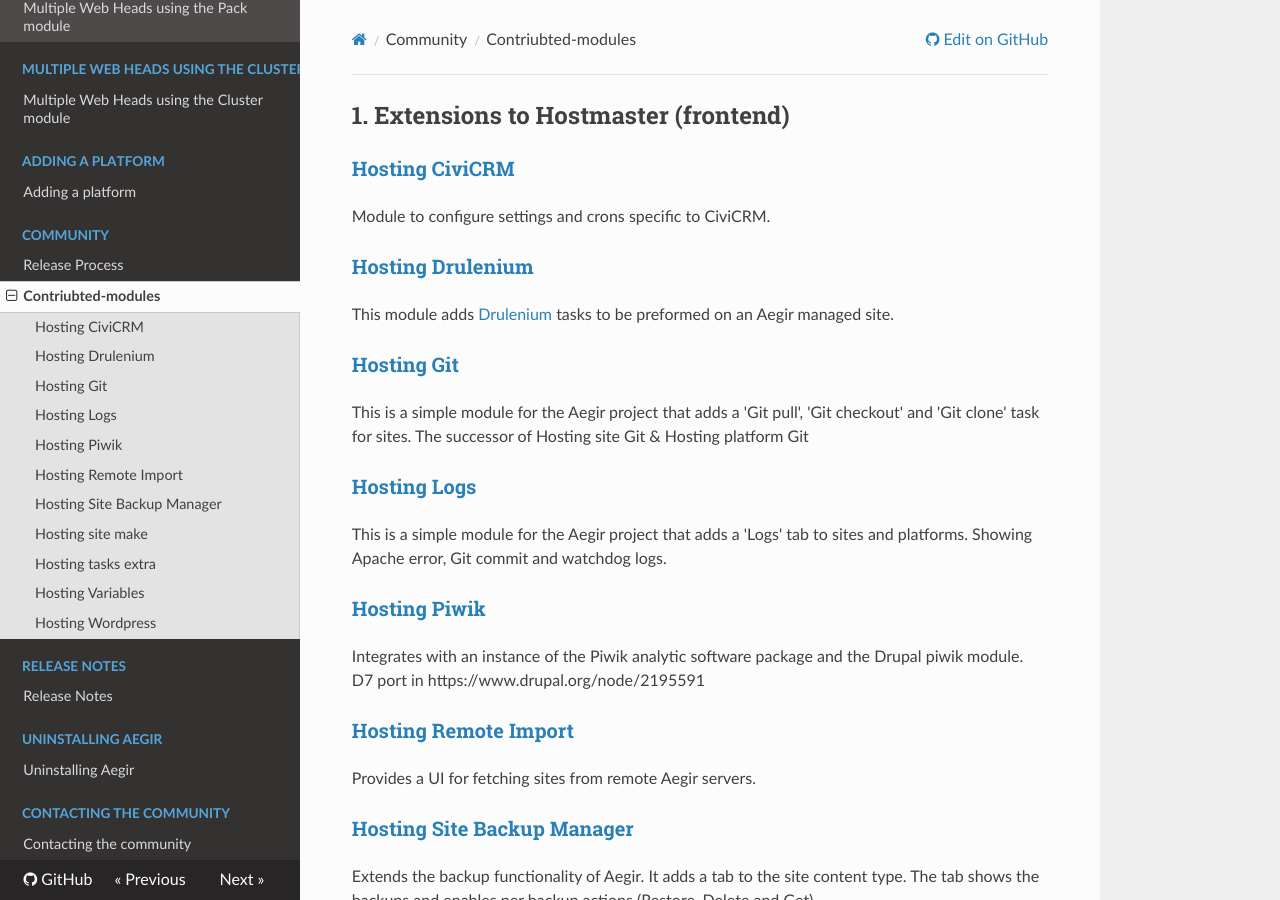
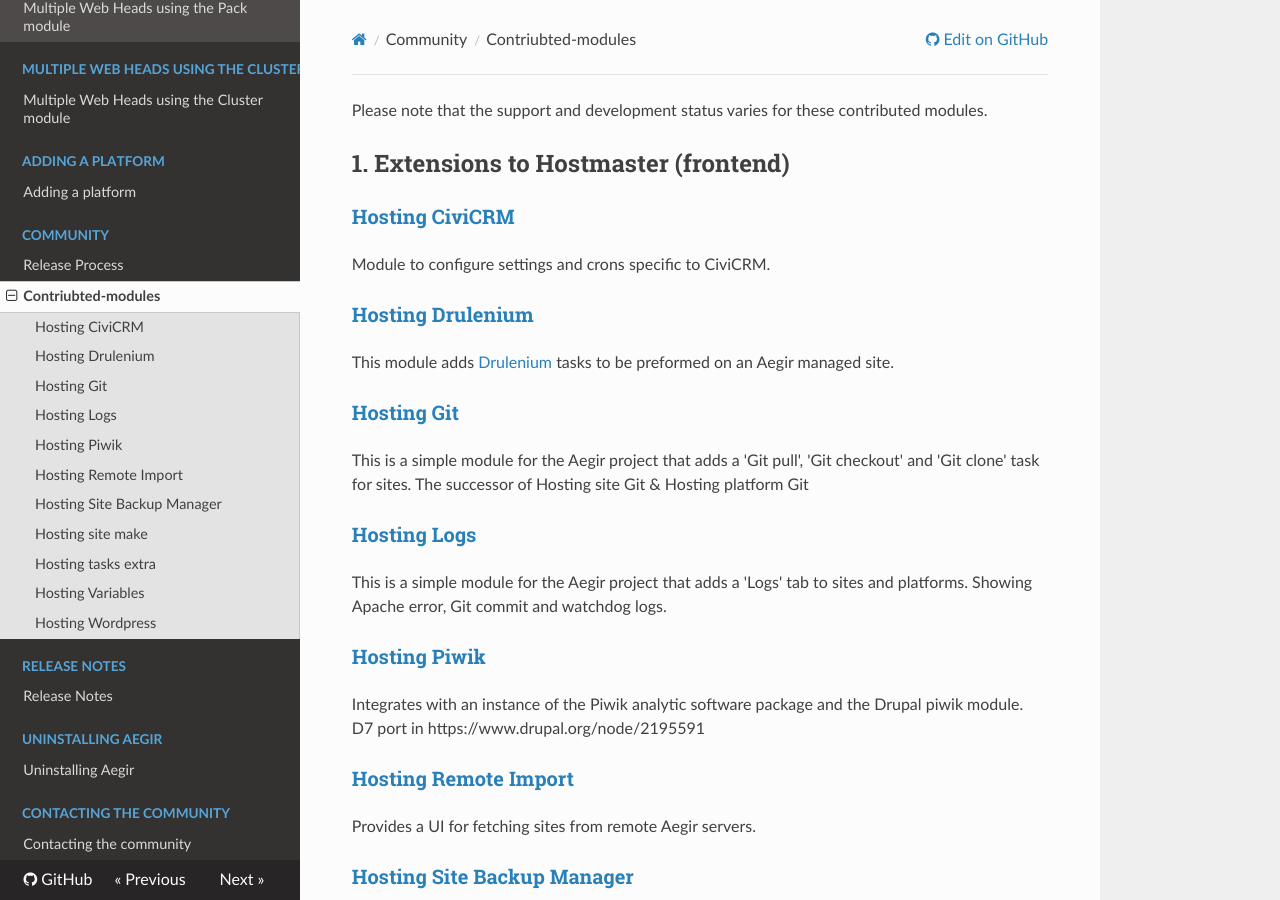
Before and after one commit to aegir-project/documentation, an MkDocs documentation site: the page built from docs/community/contrib-modules.md, in a window 1280 px wide and 900 px high. Built offline with MkDocs 1.6.1, drawn with Linux system fonts in a browser that asks for light colours; nearby versions of some CDN libraries; old or Windows-style settings are respelled for this version of MkDocs.

Commit message:
Add a note about contrib maintenance status

```diff
--- a/docs/community/contrib-modules.md
+++ b/docs/community/contrib-modules.md
@@ -1,3 +1,5 @@
+Please note that the support and development status varies for these contributed modules.
+
 ## 1. Extensions to Hostmaster (frontend)
 
 ### [Hosting CiviCRM](https://www.drupal.org/project/hosting_civicrm)
```
